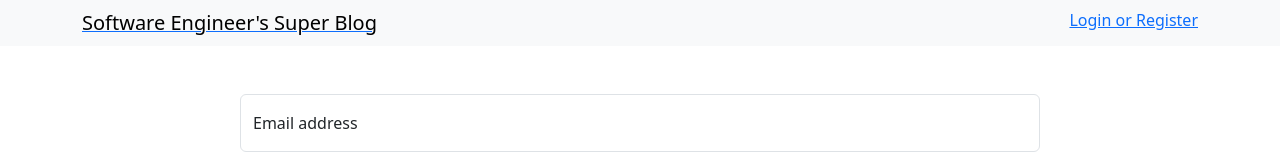
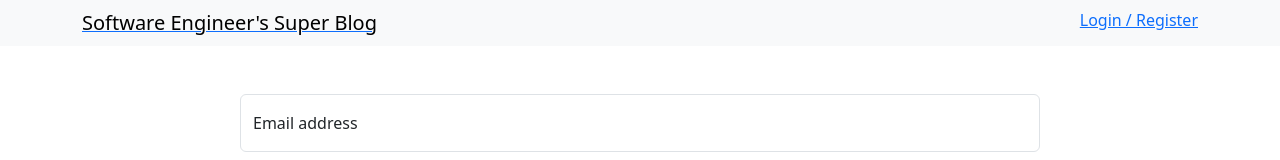
Before and after one commit to ECE9016Group14/client, a React (Create React App) app: page /login in a window 1280 px wide. Shown: the top 160 px of the page. Built offline with nearby package versions, Linux system fonts and the light colour scheme.

Commit message:
change demonstration

```diff
--- a/cloudbuild.yaml
+++ b/cloudbuild.yaml
@@ -1,11 +1,11 @@
 steps:
   # Step 1: Build the frontend image using the Dockerfile in the /client folder.
   - name: 'gcr.io/cloud-builders/docker'
-    args: ['build', '-t', 'gcr.io/airy-charge-454919-p2/social-frontend-app:v5', '.']
+    args: ['build', '-t', 'gcr.io/airy-charge-454919-p2/social-frontend-app:v6', '.']
 
   # Step 2: Push the frontend image to Container Registry.
   - name: 'gcr.io/cloud-builders/docker'
-    args: ['push', 'gcr.io/airy-charge-454919-p2/social-frontend-app:v5']
+    args: ['push', 'gcr.io/airy-charge-454919-p2/social-frontend-app:v6']
 
   # # Step 3: Update the combined deployment for the dev environment.
   # - name: 'gcr.io/cloud-builders/kubectl'
--- a/src/components/NavBar.js
+++ b/src/components/NavBar.js
@@ -41,7 +41,7 @@ function LoginComponent(){
   }else{
     return(
       <NavLink to="/login" end>
-        Login or Register
+        Login / Register
       </NavLink>
     )
   }
```
